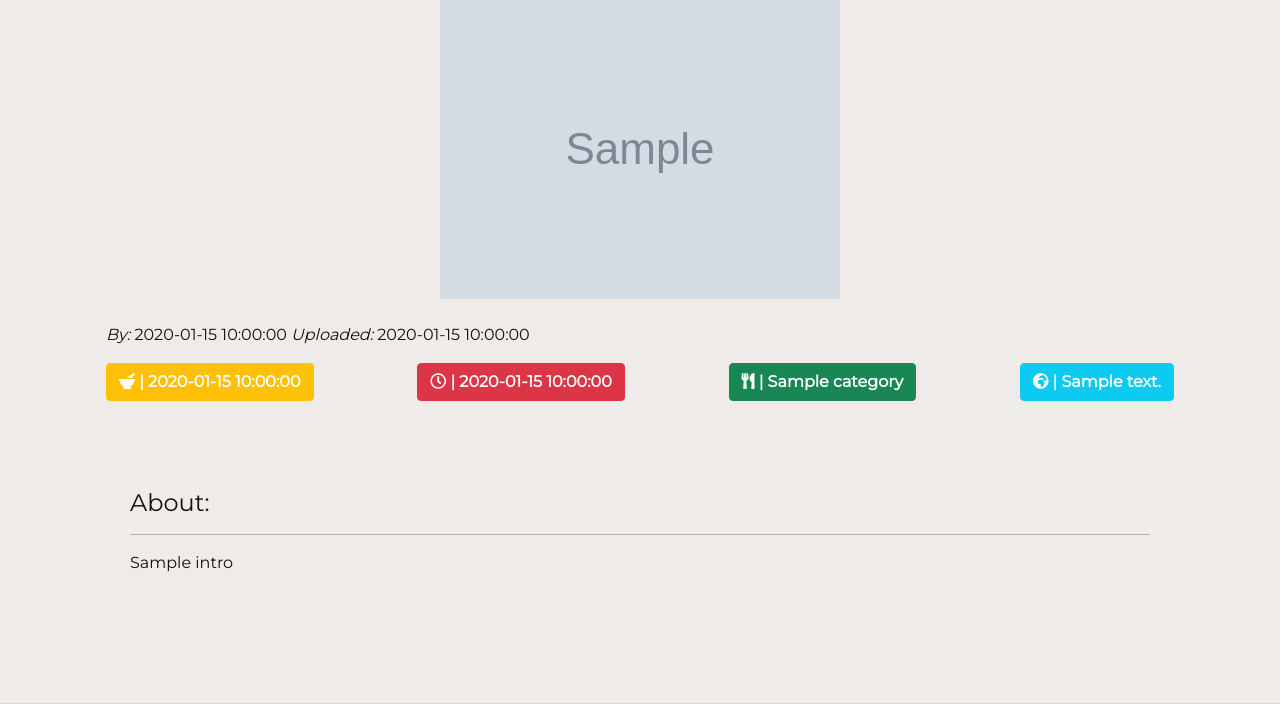
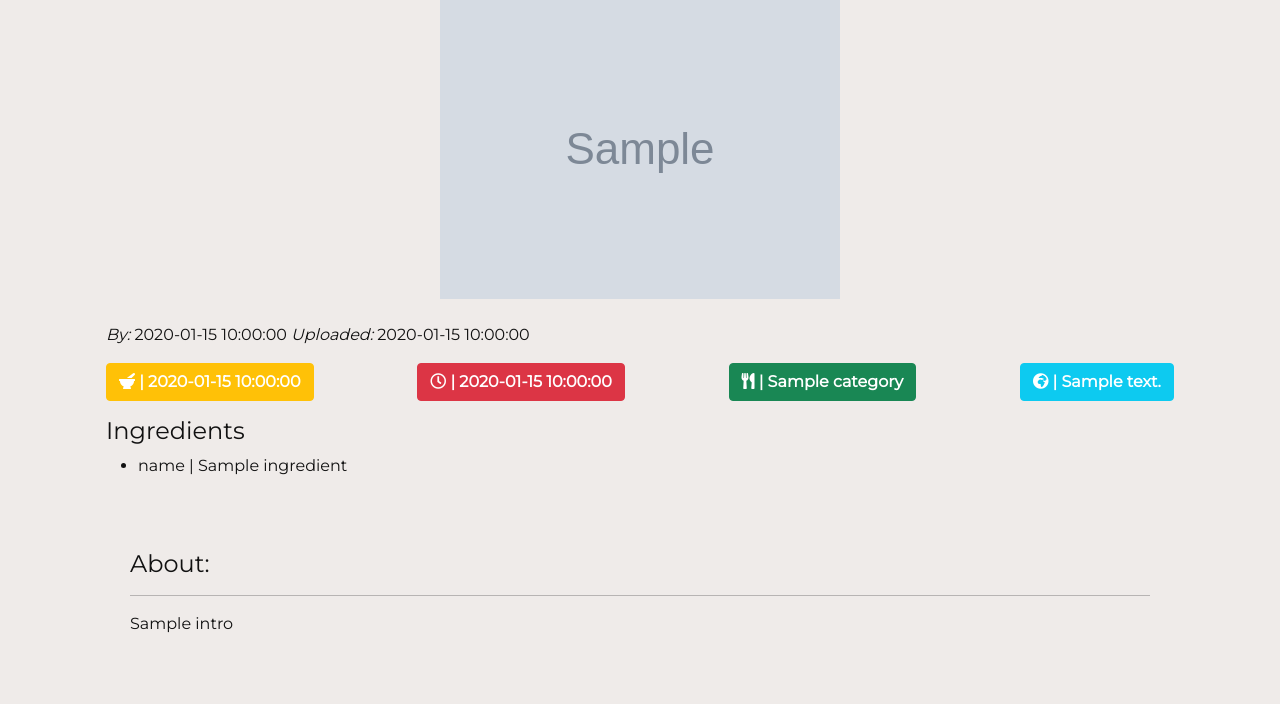
Before and after one commit to nickassafkirk/cooking-with-katie, a Flask app: page /recipe/1 in a window 1280 px wide. Shown: the part 443-1147 px from the top of the page. Run offline with Flask 2, Linux system fonts and the light colour scheme; grey boxes marked "Sample" are stand-in pictures; a database or web service that is not in the repository returns one stand-in record (values such as "Sample title"); some libraries are stand-ins or nearby versions.

Commit message:
Populate ingredients section

```diff
--- a/templates/recipe.html
+++ b/templates/recipe.html
@@ -14,7 +14,16 @@
                 <p class="btn btn-success"><i class="fas fa-utensils"></i> | {{ recipe.category | capitalize }}</p>
                 <p class="btn btn-info"><i class="fas fa-globe-africa"></i> | {{ recipe.cuisine | capitalize }}</p>
             </div>
-
+            <div>
+                <h4>Ingredients</h4>
+                <ul>
+                    {% for ingredient in recipe.ingredients %}
+                    {% for key in ingredient.keys() %}
+                    <li>{{ key }} | {{ ingredient[key] }}</li>
+                    {% endfor %}
+                    {% endfor %}
+                </ul>
+            </div>
         </div>
     </div>
 
```
